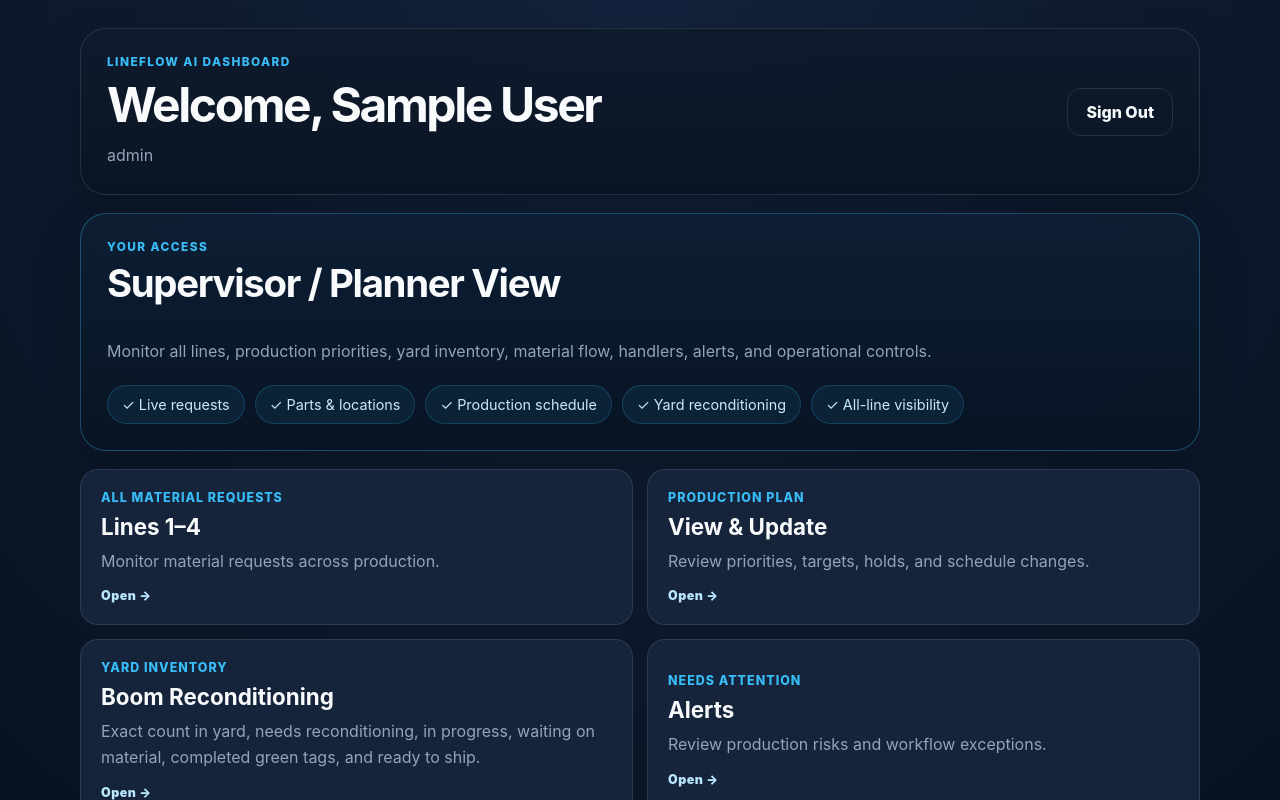
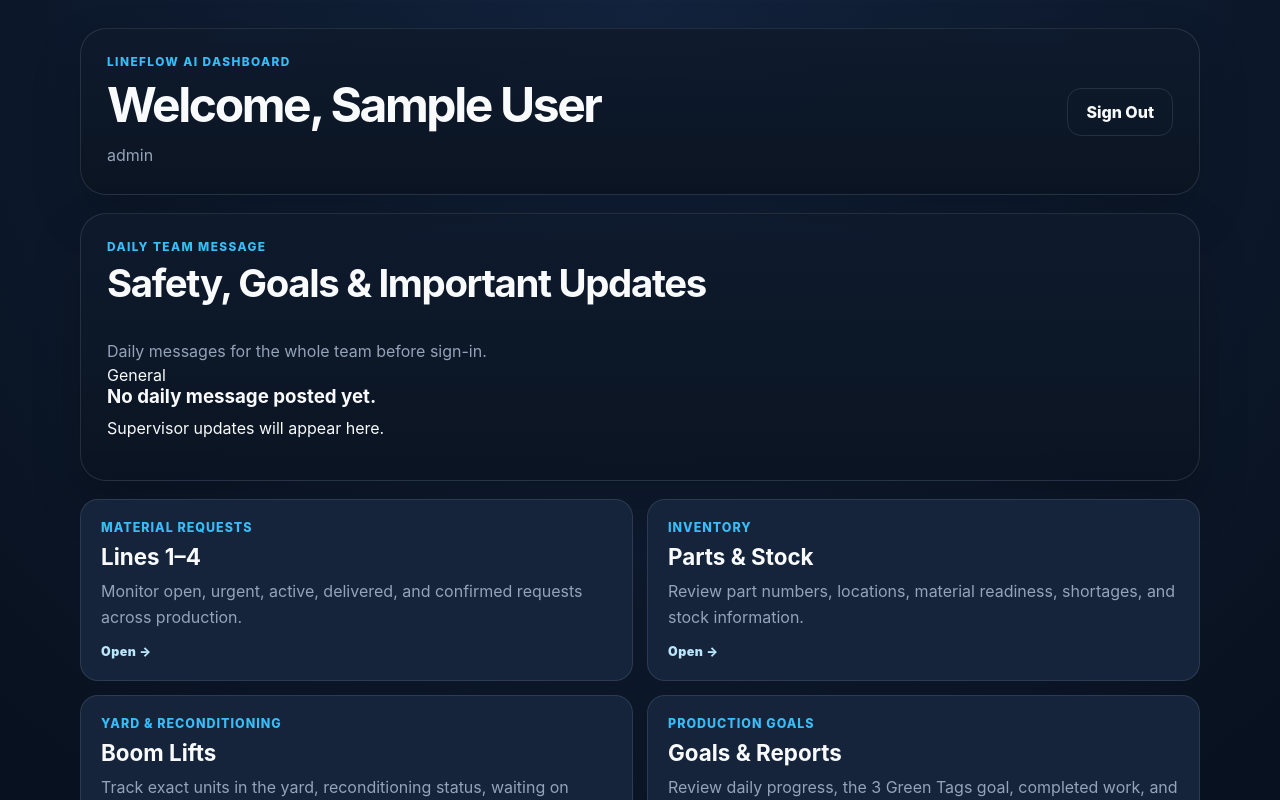
Before and after one commit to GregLivin/lineflow-ai, a Next.js app: page /dashboard in a window 1280 px wide. Shown: the top 800 px of the page. Built offline with nearby package versions, Linux system fonts and the light colour scheme; no server answers; the database is empty; sample sign-in values are in the browser's storage.

Commit message:
Simplify supervisor dashboard and add daily team message editor

```diff
--- a/app/dashboard/page.tsx
+++ b/app/dashboard/page.tsx
@@ -6,36 +6,94 @@
 import ModelPartsSetup from '../../components/ModelPartsSetup';
 import ProductionSchedule from '../../components/ProductionSchedule';
 import YardReconditioning from '../../components/YardReconditioning';
+import TeamMessageBoard from '../../components/TeamMessageBoard';
 
 type UserGroup = 'line' | 'handler' | 'supervisor' | 'specialist';
 type DemoUser = { name: string; role: string; username: string; group?: UserGroup };
-type PanelKey = 'requests' | 'parts' | 'schedule' | 'inventory' | 'performance' | 'alerts' | 'workflow' | 'lines' | 'handoff' | null;
+type PanelKey = 'requests' | 'parts' | 'schedule' | 'inventory' | 'yard' | 'performance' | null;
 type CardProps = { label:string; value:string; text:string; panel:Exclude<PanelKey,null>; onOpen:(panel:Exclude<PanelKey,null>)=>void };
 
-function ClickCard({label,value,text,panel,onOpen}:CardProps){return <button className="metricCard metricCardButton" type="button" onClick={()=>onOpen(panel)}><span>{label}</span><strong>{value}</strong><p>{text}</p><small className="cardAction">Open →</small></button>}
-function inferGroup(user:DemoUser):UserGroup{if(user.group)return user.group;if(user.username.startsWith('line'))return 'line';if(['greg','tristen'].includes(user.username))return 'handler';if(user.username==='jose')return 'specialist';return 'supervisor'}
+function ClickCard({label,value,text,panel,onOpen}:CardProps){
+  return <button className="metricCard metricCardButton" type="button" onClick={()=>onOpen(panel)}><span>{label}</span><strong>{value}</strong><p>{text}</p><small className="cardAction">Open →</small></button>;
+}
+
+function inferGroup(user:DemoUser):UserGroup{
+  if(user.group)return user.group;
+  if(user.username.startsWith('line'))return 'line';
+  if(['greg','tristen'].includes(user.username))return 'handler';
+  if(user.username==='jose')return 'specialist';
+  return 'supervisor';
+}
 
 export default function DashboardPage(){
- const router=useRouter(); const [user,setUser]=useState<DemoUser|null>(null); const [activePanel,setActivePanel]=useState<PanelKey>(null);
- useEffect(()=>{const saved=localStorage.getItem('lineflowUser');if(!saved){router.replace('/login');return}try{setUser(JSON.parse(saved))}catch{localStorage.removeItem('lineflowUser');router.replace('/login')}},[router]);
- function signOut(){localStorage.removeItem('lineflowUser');router.push('/login')}
- function openPanel(panel:Exclude<PanelKey,null>){setActivePanel(panel);window.setTimeout(()=>document.getElementById(panel==='inventory'?'yard-reconditioning':'dashboard-tool-panel')?.scrollIntoView({behavior:'smooth',block:'start'}),0)}
- function jumpTo(id:string){document.getElementById(id)?.scrollIntoView({behavior:'smooth',block:'start'})}
+  const router=useRouter();
+  const [user,setUser]=useState<DemoUser|null>(null);
+  const [activePanel,setActivePanel]=useState<PanelKey>(null);
+
+  useEffect(()=>{
+    const saved=localStorage.getItem('lineflowUser');
+    if(!saved){router.replace('/login');return;}
+    try{setUser(JSON.parse(saved));}catch{localStorage.removeItem('lineflowUser');router.replace('/login');}
+  },[router]);
+
+  function signOut(){localStorage.removeItem('lineflowUser');router.push('/login');}
+  function jumpTo(id:string){document.getElementById(id)?.scrollIntoView({behavior:'smooth',block:'start'});}
+  function openPanel(panel:Exclude<PanelKey,null>){
+    setActivePanel(panel);
+    window.setTimeout(()=>{
+      if(panel==='inventory') jumpTo('parts');
+      else if(panel==='yard') jumpTo('yard-reconditioning');
+      else if(panel==='requests') jumpTo('requests');
+      else document.getElementById('dashboard-tool-panel')?.scrollIntoView({behavior:'smooth',block:'start'});
+    },0);
+  }
+
   if(!user)return <main className="shell"><p>Loading LineFlow AI...</p></main>;
- const group=inferGroup(user),isLine=group==='line',isHandler=group==='handler',isSupervisor=group==='supervisor',isSpecialist=group==='specialist';
- const isGreg=user.username==='greg',isTristen=user.username==='tristen',isTammy=user.username==='tammy',isChance=user.username==='chance';
- const canViewParts=!isLine,canViewSchedule=!isLine,canViewAllLines=isSupervisor||isSpecialist,canViewYard=isSupervisor||isSpecialist;
+
+  const group=inferGroup(user);
+  const isLine=group==='line';
+  const isHandler=group==='handler';
+  const isSupervisor=group==='supervisor';
+  const isSpecialist=group==='specialist';
+  const isGreg=user.username==='greg';
+  const isTristen=user.username==='tristen';
+  const canViewParts=!isLine;
+  const canViewSchedule=!isLine;
+  const canViewYard=isSupervisor||isSpecialist;
+
   const accessTitle=isLine?'Line User View':isHandler?'Material Handler View':isSpecialist?'Boom Line Material Specialist View':'Supervisor / Planner View';
- const accessText=isLine?'Create material requests, track status, and confirm delivery.':isHandler?'Receive assigned requests, check parts, and update delivery status.':isSpecialist?'Monitor boom-line readiness, parts, schedule, shortages, and production support.':'Monitor all lines, production priorities, yard inventory, material flow, handlers, alerts, and operational controls.';
+  const accessText=isLine?'Create material requests, track status, and confirm delivery.':isHandler?'Receive assigned requests, check parts, and update delivery status.':isSpecialist?'Monitor boom-line readiness, parts, schedule, shortages, and production support.':'Monitor production, material flow, inventory, yard reconditioning, and daily goals.';
+
   return <main className="shell">
-  <section className="dashboardHeader"><div><p className="eyebrow">LineFlow AI Dashboard</p><h1 className="dashboardTitle">Welcome, {user.name}</h1><p className="dashboardRole">{user.role}</p></div><div className="actions" style={{marginTop:0}}><button className="secondaryButton" onClick={signOut}>Sign Out</button></div></section>
-  <section className="sectionBlock dashboardToolPanel"><p className="eyebrow">Your Access</p><h2>{accessTitle}</h2><p className="dashboardRole">{accessText}</p><div className="toolActions"><span className="statusStrip">✓ Live requests</span>{canViewParts&&<span className="statusStrip">✓ Parts & locations</span>}{canViewSchedule&&<span className="statusStrip">✓ Production schedule</span>}{canViewYard&&<span className="statusStrip">✓ Yard reconditioning</span>}{canViewAllLines&&<span className="statusStrip">✓ All-line visibility</span>}</div></section>
+    <section className="dashboardHeader">
+      <div><p className="eyebrow">LineFlow AI Dashboard</p><h1 className="dashboardTitle">Welcome, {user.name}</h1><p className="dashboardRole">{user.role}</p></div>
+      <button className="secondaryButton" onClick={signOut}>Sign Out</button>
+    </section>
+
+    {isSupervisor ? <>
+      <TeamMessageBoard user={user}/>
+      <section className="dashboardGrid supervisorCoreGrid">
+        <ClickCard label="Material Requests" value="Lines 1–4" text="Monitor open, urgent, active, delivered, and confirmed requests across production." panel="requests" onOpen={openPanel}/>
+        <ClickCard label="Inventory" value="Parts & Stock" text="Review part numbers, locations, material readiness, shortages, and stock information." panel="inventory" onOpen={openPanel}/>
+        <ClickCard label="Yard & Reconditioning" value="Boom Lifts" text="Track exact units in the yard, reconditioning status, waiting on material, green tags, and completed units." panel="yard" onOpen={openPanel}/>
+        <ClickCard label="Production Goals" value="Goals & Reports" text="Review daily progress, the 3 Green Tags goal, completed work, and production performance." panel="performance" onOpen={openPanel}/>
+      </section>
+    </> : <>
+      <section className="sectionBlock dashboardToolPanel"><p className="eyebrow">Your Access</p><h2>{accessTitle}</h2><p className="dashboardRole">{accessText}</p></section>
       {isLine&&<section className="dashboardGrid"><ClickCard label="Request Material" value="Create Request" text="Select the model or material needed and send it." panel="requests" onOpen={openPanel}/><ClickCard label="Track Requests" value="Live Status" text="Track the request through delivery and confirmation." panel="requests" onOpen={openPanel}/></section>}
-  {isHandler&&<section className="dashboardGrid"><ClickCard label="Assigned Requests" value={isGreg?'Boom Queue':isTristen?'Hood Queue':'My Queue'} text="Accept assigned material requests and work them in priority order." panel="requests" onOpen={openPanel}/><ClickCard label="Part Checklist" value="Pick & Deliver" text="See parts, quantities, part numbers, and locations." panel="requests" onOpen={openPanel}/><ClickCard label="Parts & Locations" value="Reference" text="Review material information before picking." panel="parts" onOpen={openPanel}/><ClickCard label="Production Plan" value="Read Only" text="Review upcoming production demand." panel="schedule" onOpen={openPanel}/></section>}
-  {isSpecialist&&<section className="dashboardGrid"><ClickCard label="Yard Boom Lifts" value="Reconditioning" text="See exact boom-lift backlog, completed green tags, and units waiting on material." panel="inventory" onOpen={openPanel}/><ClickCard label="Live Requests" value="Boom Support" text="Monitor boom delivery activity." panel="requests" onOpen={openPanel}/><ClickCard label="Model & Parts" value="Manage" text="Maintain boom part information." panel="parts" onOpen={openPanel}/><ClickCard label="Production Schedule" value="View & Update" text="Track schedule and readiness." panel="schedule" onOpen={openPanel}/></section>}
-  {isSupervisor&&<>{isTammy&&<section className="sectionBlock"><p className="eyebrow">Remote Operations Leadership</p><h2>Houston Operations Overview</h2></section>}<section className="dashboardGrid"><ClickCard label="All Material Requests" value="Lines 1–4" text="Monitor material requests across production." panel="requests" onOpen={openPanel}/><ClickCard label="Production Plan" value="View & Update" text="Review priorities, targets, holds, and schedule changes." panel="schedule" onOpen={openPanel}/><ClickCard label="Yard Inventory" value="Boom Reconditioning" text="Exact count in yard, needs reconditioning, in progress, waiting on material, completed green tags, and ready to ship." panel="inventory" onOpen={openPanel}/><ClickCard label="Needs Attention" value={isChance?'Houston Floor':'Alerts'} text="Review production risks and workflow exceptions." panel="alerts" onOpen={openPanel}/><ClickCard label="Performance" value="Goals & Reports" text="Review progress toward the 3 green tags per day goal." panel="performance" onOpen={openPanel}/><ClickCard label="Shift Handoff" value="Open Items" text="Review incomplete work carrying into the next shift." panel="handoff" onOpen={openPanel}/></section></>}
+      {isHandler&&<section className="dashboardGrid"><ClickCard label="Assigned Requests" value={isGreg?'Boom Queue':isTristen?'Hood Queue':'My Queue'} text="Accept assigned material requests and work them in priority order." panel="requests" onOpen={openPanel}/><ClickCard label="Part Checklist" value="Pick & Deliver" text="See parts, quantities, part numbers, and locations." panel="requests" onOpen={openPanel}/><ClickCard label="Parts & Locations" value="Reference" text="Review material information before picking." panel="inventory" onOpen={openPanel}/><ClickCard label="Production Plan" value="Read Only" text="Review upcoming production demand." panel="schedule" onOpen={openPanel}/></section>}
+      {isSpecialist&&<section className="dashboardGrid"><ClickCard label="Yard Boom Lifts" value="Reconditioning" text="See exact boom-lift backlog, completed green tags, and units waiting on material." panel="yard" onOpen={openPanel}/><ClickCard label="Live Requests" value="Boom Support" text="Monitor boom delivery activity." panel="requests" onOpen={openPanel}/><ClickCard label="Model & Parts" value="Manage" text="Maintain boom part information." panel="inventory" onOpen={openPanel}/><ClickCard label="Production Schedule" value="View & Update" text="Track schedule and readiness." panel="schedule" onOpen={openPanel}/></section>}
+    </>}
+
     {canViewYard&&<YardReconditioning user={user}/>}
-  <div id="requests"><MaterialRequestFlow user={user}/></div>{canViewParts&&<div id="parts"><ModelPartsSetup user={user}/></div>}
-  {activePanel&&activePanel!=='inventory'&&<section id="dashboard-tool-panel" className="sectionBlock dashboardToolPanel"><div className="toolPanelHeader"><div><p className="eyebrow">Interactive Tool</p><h2>{activePanel==='schedule'?'Production Schedule':activePanel==='requests'?'Live Material Requests':activePanel==='performance'?'Performance & Goals':'Operations Tool'}</h2></div><button className="secondaryButton" onClick={()=>setActivePanel(null)}>Close</button></div>{activePanel==='schedule'&&canViewSchedule?<ProductionSchedule/>:<div className="toolActions"><button className="primaryButton" onClick={()=>jumpTo('requests')}>Open Live Requests</button>{canViewParts&&<button className="secondaryButton" onClick={()=>jumpTo('parts')}>Open Model & Parts</button>}</div>}</section>}
+    <div id="requests"><MaterialRequestFlow user={user}/></div>
+    {canViewParts&&<div id="parts"><ModelPartsSetup user={user}/></div>}
+
+    {activePanel==='schedule'&&canViewSchedule&&<section id="dashboard-tool-panel" className="sectionBlock dashboardToolPanel"><div className="toolPanelHeader"><div><p className="eyebrow">Production</p><h2>Production Schedule</h2></div><button className="secondaryButton" onClick={()=>setActivePanel(null)}>Close</button></div><ProductionSchedule/></section>}
+
+    {activePanel==='performance'&&<section id="dashboard-tool-panel" className="sectionBlock dashboardToolPanel">
+      <div className="toolPanelHeader"><div><p className="eyebrow">Production Goals</p><h2>Goals & Reports</h2><p className="dashboardRole">Use the yard reconditioning counts and production schedule to measure progress toward the daily 3 Green Tags goal.</p></div><button className="secondaryButton" onClick={()=>setActivePanel(null)}>Close</button></div>
+      <div className="toolActions"><button className="primaryButton" onClick={()=>jumpTo('yard-reconditioning')}>Open Yard & Reconditioning</button>{canViewSchedule&&<button className="secondaryButton" onClick={()=>setActivePanel('schedule')}>Open Production Schedule</button>}</div>
+    </section>}
   </main>;
 }
```
Lines whose indentation alone changed are shown as unchanged.
